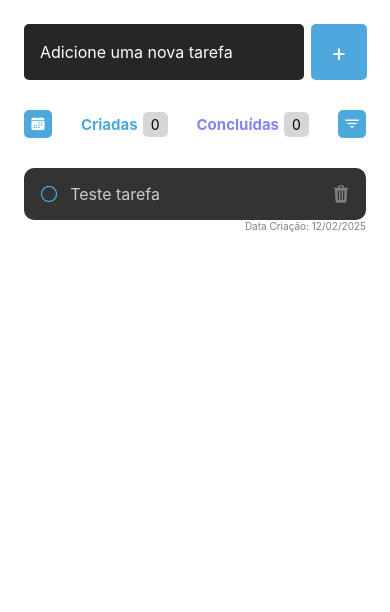
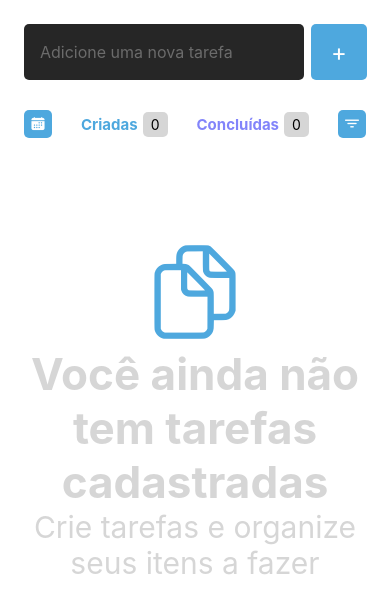
Before and after one commit to Dagostini01/desafio-lista-de-tarefas, a React Native app: screen /Home in a window 390 px wide. Shown: the top 612 px of the page. Built offline with nearby package versions, Linux system fonts and the light colour scheme.

Commit message:
refactor: buttons components

```diff
--- /dev/null
+++ b/src/components/ButtonFilter/index.tsx
@@ -0,0 +1,23 @@
+
+import { TouchableOpacity, View } from "react-native";
+import Ionicons from '@expo/vector-icons/Ionicons';
+
+import { s } from "./styles";
+
+type Props = {
+    onPress: () => void;
+    iconName: keyof typeof Ionicons.glyphMap;
+}
+
+export function ButtonFilter({ onPress, iconName }: Props) {
+    return (
+        <View>
+            <TouchableOpacity style={s.button} onPress={onPress}>
+                <View>
+                    <Ionicons name={iconName} size={15} color="#ffffff" />
+                </View>
+            </TouchableOpacity>
+
+        </View>
+    )
+}
--- /dev/null
+++ b/src/components/ButtonFilter/styles.ts
@@ -0,0 +1,12 @@
+import { StyleSheet } from "react-native";
+
+export const s = StyleSheet.create({
+  button: {
+    width: 28,
+    height: 28,
+    borderRadius: 5,
+    backgroundColor: "#4EA8DE",
+    alignItems: "center",
+    justifyContent: "center",
+  },
+});
--- /dev/null
+++ b/src/components/ButtonTarefa/index.tsx
@@ -0,0 +1,18 @@
+import { TouchableOpacity, View, Text } from "react-native";
+import { s } from "./styles";
+
+type Props = {
+    onPress: () => void;
+}
+
+export function ButtonTarefa({ onPress }: Props) {
+    return (
+        <View>
+            <TouchableOpacity style={s.button} onPress={onPress}>
+                <View>
+                    <Text style={s.buttonText}>+</Text>
+                </View>
+            </TouchableOpacity>
+        </View>
+    )
+}
--- /dev/null
+++ b/src/components/ButtonTarefa/styles.ts
@@ -0,0 +1,16 @@
+import { StyleSheet } from "react-native";
+
+export const s = StyleSheet.create({
+  button: {
+    width: 56,
+    height: 56,
+    borderRadius: 5,
+    backgroundColor: "#4EA8DE",
+    alignItems: "center",
+    justifyContent: "center",
+  },
+  buttonText: {
+    color: "#FFF",
+    fontSize: 24,
+  },
+});
--- a/src/components/Tarefa/index.tsx
+++ b/src/components/Tarefa/index.tsx
@@ -6,22 +6,25 @@ import { s } from "./styles";
 type Props = {
     conteudo: string;
     dataCriacao: string;
+    check: boolean;
+    onRemove: () => void;
+    onCheck: () => void;
 }
 
-export function Tarefa({ conteudo, dataCriacao }: Props) {
+export function Tarefa({ conteudo, dataCriacao, onRemove, onCheck, check }: Props) {
     return (
 
         <View>
 
             <View style={s.container}>
 
-                <TouchableOpacity style={s.button}>
-                    <Ionicons name={"ellipse-outline"} size={20} color="#4EA8DE" />
+                <TouchableOpacity style={s.button} onPress={onCheck}>
+                    <Ionicons name={check ? "checkmark-circle" : "ellipse-outline"} size={20} color="#4EA8DE" />
                 </TouchableOpacity>
 
-                <Text style={s.text}>{conteudo}</Text>
+                <Text style={check ? s.text2 : s.text}>{conteudo}</Text>
 
-                <TouchableOpacity>
+                <TouchableOpacity onPress={onRemove}>
                     <Ionicons style={s.button} name="trash" size={20} color="#808080" />
                 </TouchableOpacity>
 
--- a/src/screens/Home/index.tsx
+++ b/src/screens/Home/index.tsx
@@ -1,51 +1,93 @@
-import { View, Text, SafeAreaView, TextInput, TouchableOpacity } from "react-native";
+import { View, Text, SafeAreaView, TextInput, TouchableOpacity, Alert, FlatList } from "react-native";
 import Ionicons from '@expo/vector-icons/Ionicons';
 import { s } from "./styles";
 import { Tarefa } from "../../components/Tarefa";
+import { useState } from "react";
+import { ButtonTarefa } from "../../components/ButtonTarefa";
+import { ButtonFilter } from "../../components/ButtonFilter";
 
 export default function Home() {
+
+    const [tarefa, setTarefa] = useState("");
+    const [tarefas, setTarefas] = useState<{ conteudo: string, dataCriacao: string }[]>([]);
+    const [tarefaCheck, setTarefasCheck] = useState<string[]>([]);
+
+    function handleTarefaAdd() {
+        const novaTarefa = { conteudo: tarefa, dataCriacao: new Date().toLocaleDateString() };
+        setTarefas(prevState => [...prevState, novaTarefa]);
+        setTarefa("");
+    }
+
+    function handleTarefaRemove(value: string) {
+        Alert.alert("Apagar tarefa", "Deseja mesmo remover sua tarefa?", [
+            {
+                text: "Sim",
+                onPress: () => {
+                    setTarefas(prevState => prevState.filter(t => t.conteudo !== value));
+                    setTarefasCheck(prevState => prevState.filter(tarefaCheck => tarefaCheck !== value))
+                }
+            },
+            { text: "Não", style: 'cancel' }
+        ]);
+    }
+
+    function handleTarefaCheck(value: string) {
+        if (tarefaCheck.includes(value)) return;
+        Alert.alert("Finalizar Tarefa", "Você finalizou mesmo essa tarefa?", [
+            { text: "Sim", onPress: () => setTarefasCheck(prevState => [...prevState, value]) },
+            { text: "Não", style: 'cancel' }
+        ]);
+    }
+
     return (
         <View style={s.container}>
             <SafeAreaView style={s.form}>
-                <TextInput style={s.input} placeholder='Adicione uma nova tarefa' />
-                <TouchableOpacity style={s.button}>
-                    <View>
-                        <Text style={s.buttonText}>+</Text>
-                    </View>
-                </TouchableOpacity>
+                <TextInput style={s.input} placeholder='Adicione uma nova tarefa' placeholderTextColor="#6B6B6B" value={tarefa} onChangeText={setTarefa} />
+                <ButtonTarefa onPress={handleTarefaAdd} />
             </SafeAreaView>
 
             <View style={s.info}>
                 <View style={s.description}>
-                    <TouchableOpacity style={s.button2}>
-                        <View>
-                            <Ionicons name="calendar" size={15} color="#ffffff" />
-                        </View>
-                    </TouchableOpacity>
+                    <ButtonFilter iconName="calendar" onPress={() => { }} />
                 </View>
                 <View style={s.description}>
                     <Text style={s.descriptionText}>Criadas</Text>
                     <View style={s.descriptionNumber}>
-                        <Text>0</Text>
+                        <Text>{tarefas.length}</Text>
                     </View>
                 </View>
                 <View style={s.description}>
                     <Text style={s.descriptionText2}>Concluídas</Text>
                     <View style={s.descriptionNumber}>
-                        <Text>0</Text>
+                        <Text>{tarefaCheck.length}</Text>
                     </View>
                 </View>
                 <View style={s.description}>
-                    <TouchableOpacity style={s.button2}>
-                        <View>
-                            <Ionicons name="filter" size={15} color="#ffffff" />
-                        </View>
-                    </TouchableOpacity>
+                    <ButtonFilter iconName="filter" onPress={() => { }} />
                 </View>
             </View>
 
-            <Tarefa conteudo="Teste tarefa" dataCriacao="12/02/2025" />
-
+            <FlatList
+                data={tarefas}
+                keyExtractor={tarefa => tarefa.conteudo}
+                renderItem={({ item }) => (
+                    <Tarefa
+                        key={item.conteudo}
+                        conteudo={item.conteudo}
+                        dataCriacao={item.dataCriacao}
+                        onRemove={() => handleTarefaRemove(item.conteudo)}
+                        onCheck={() => handleTarefaCheck(item.conteudo)}
+                        check={tarefaCheck.includes(item.conteudo)}
+                    />
+                )}
+                ListEmptyComponent={() => (
+                    <View style={s.containerlistEmptyText}>
+                        <Ionicons name="documents-outline" size={100} color="#4EA8DE" />
+                        <Text style={s.listEmptyText1}>Você ainda não tem tarefas cadastradas</Text>
+                        <Text style={s.listEmptyText2}>Crie tarefas e organize seus itens a fazer</Text>
+                    </View>
+                )}
+            />
 
         </View>
     )
--- a/src/screens/Home/styles.ts
+++ b/src/screens/Home/styles.ts
@@ -19,26 +19,7 @@ export const s = StyleSheet.create({
     padding: 16,
     fontSize: 16,
   },
-  button: {
-    width: 56,
-    height: 56,
-    borderRadius: 5,
-    backgroundColor: "#4EA8DE",
-    alignItems: "center",
-    justifyContent: "center",
-  },
-  button2: {
-    width: 28,
-    height: 28,
-    borderRadius: 5,
-    backgroundColor: "#4EA8DE",
-    alignItems: "center",
-    justifyContent: "center",
-  },
-  buttonText: {
-    color: "#FFF",
-    fontSize: 24,
-  },
+
   info: {
     width: "100%",
     flexDirection: "row",
```
